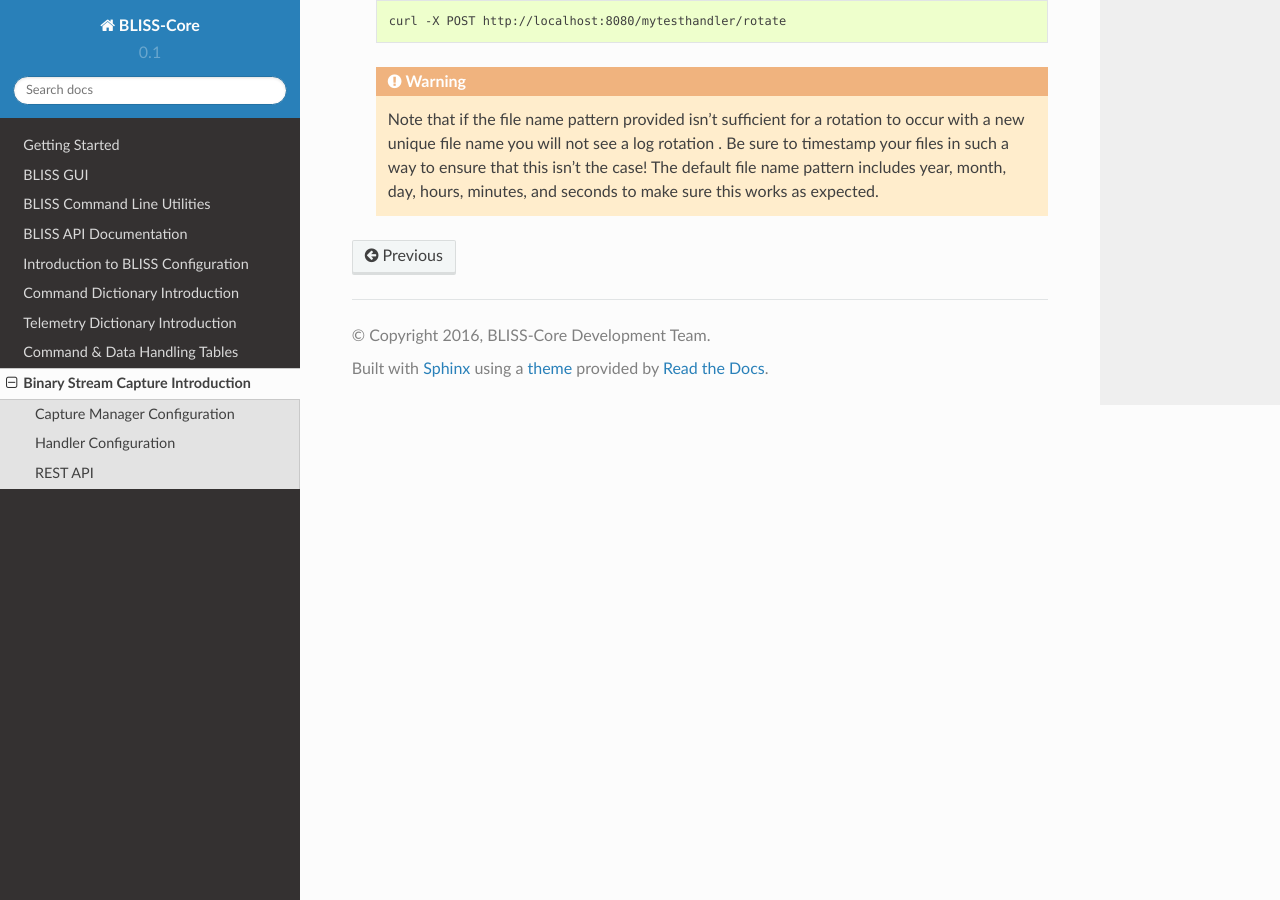
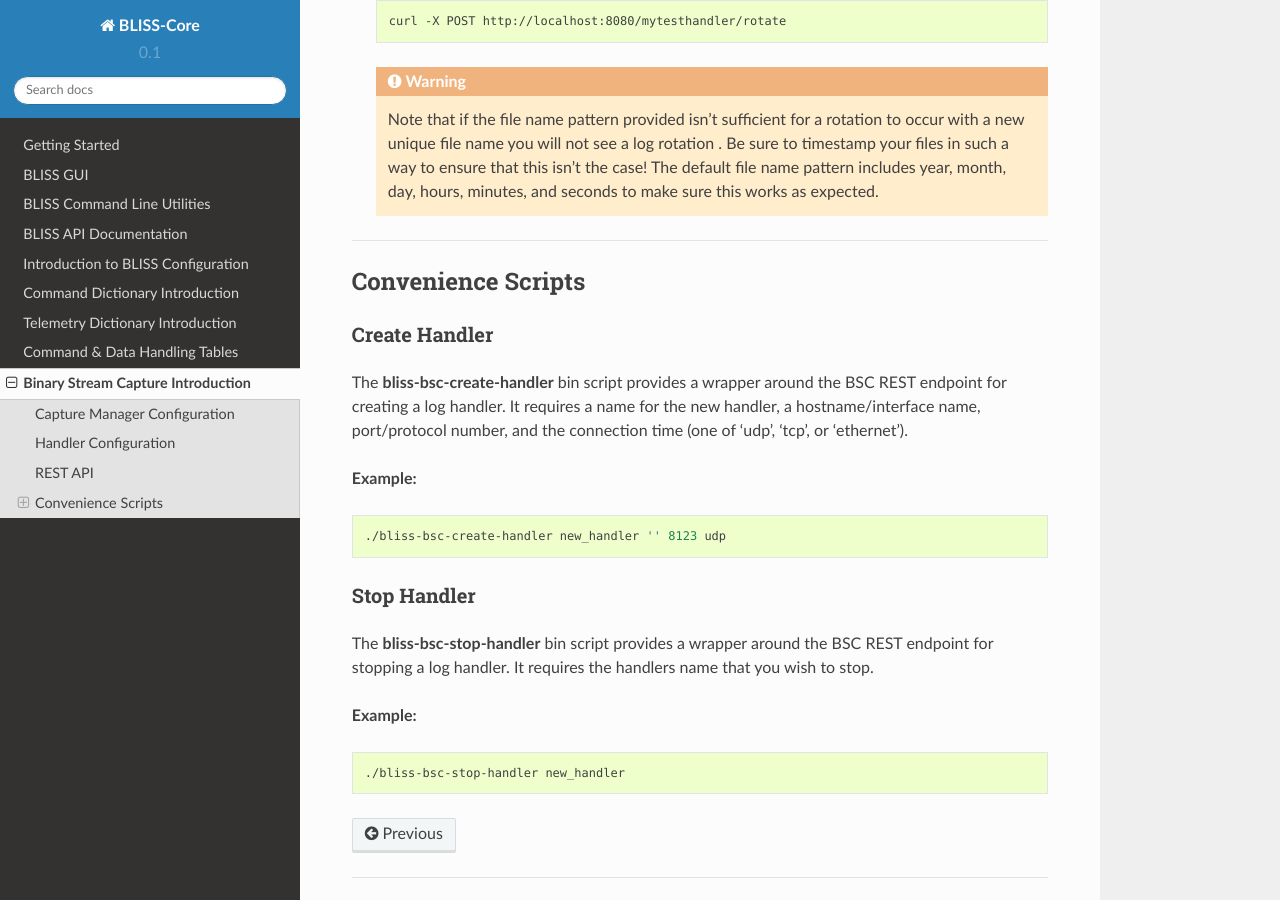
Before and after one commit to NASA-AMMOS/AIT-Core, a Sphinx documentation site: the page built from doc/source/bsc_intro.rst, in a window 1280 px wide and 900 px high, scrolled down 6206 px. Built offline with Sphinx 7.4.7 and the Read the Docs theme 2.0.0, drawn with Linux system fonts in a browser that asks for light colours.

Commit message:
Add BSC convenience script docs to BSC page. Docs warning cleanup.

```diff
--- a/doc/source/bsc_intro.rst
+++ b/doc/source/bsc_intro.rst
@@ -278,3 +278,30 @@ The BSC service provides REST services for starting, stopping, and manipulating
    .. warning::
 
       Note that if the file name pattern provided isn't sufficient for a rotation to occur with a new unique file name you will not see a log rotation . Be sure to timestamp your files in such a way to ensure that this isn't the case! The default file name pattern includes year, month, day, hours, minutes, and seconds to make sure this works as expected.
+
+----
+
+Convenience Scripts
+-------------------
+
+Create Handler
+^^^^^^^^^^^^^^
+
+The **bliss-bsc-create-handler** bin script provides a wrapper around the BSC REST endpoint for creating a log handler. It requires a name for the new handler, a hostname/interface name, port/protocol number, and the connection time (one of 'udp', 'tcp', or 'ethernet').
+
+**Example:**
+
+.. code-block:: bash
+
+   ./bliss-bsc-create-handler new_handler '' 8123 udp
+
+Stop Handler
+^^^^^^^^^^^^
+
+The **bliss-bsc-stop-handler** bin script provides a wrapper around the BSC REST endpoint for stopping a log handler. It requires the handlers name that you wish to stop.
+
+**Example:**
+
+.. code-block:: bash
+
+   ./bliss-bsc-stop-handler new_handler
--- a/doc/source/command_line.rst
+++ b/doc/source/command_line.rst
@@ -86,7 +86,7 @@ Miscellaneous Utilities
 -----------------------
 
 bliss-create-dirs
-^^^^^^^^^^^^
+^^^^^^^^^^^^^^^^^
 
 Generates GDS directory structure based on the **gds_paths** specified in **config.yaml**.
 
```
